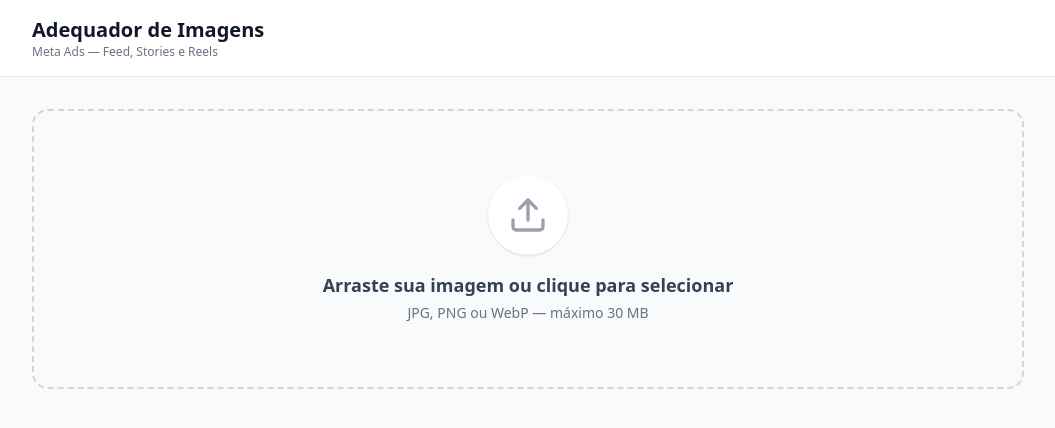
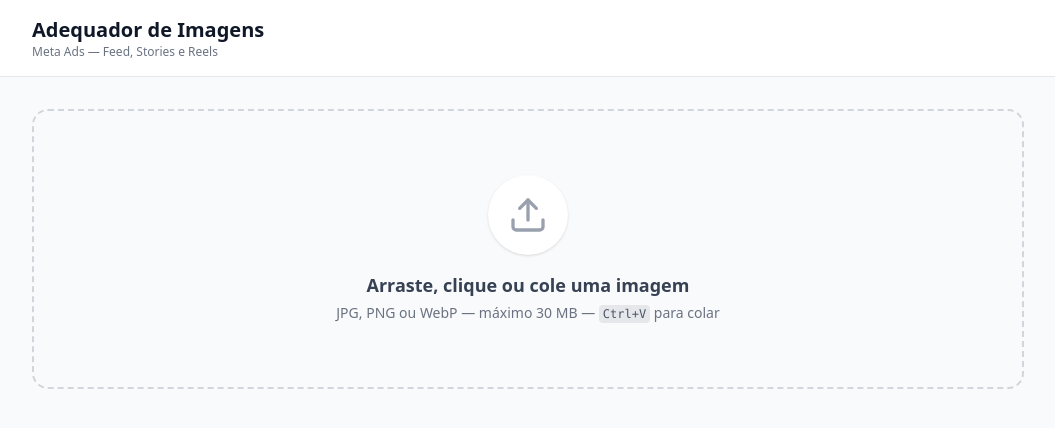
Before and after one commit to thiagosansi/adequadordeimagens, a Next.js app: page / in a window 1280 px wide. Shown: the top 428 px of the page, without its empty margins (112-1167 px from the left). Built offline with nearby package versions, Linux system fonts and the light colour scheme.

Commit message:
feat(upload): support paste from clipboard with Ctrl+V

```diff
--- a/src/components/image-uploader.tsx
+++ b/src/components/image-uploader.tsx
@@ -1,7 +1,7 @@
 'use client'
 
-import { useRef, useState } from 'react'
-import { Upload, ImageIcon } from 'lucide-react'
+import { useRef, useState, useEffect } from 'react'
+import { Upload, ImageIcon, Clipboard } from 'lucide-react'
 import { cn } from '@/lib/utils'
 
 type Props = {
@@ -12,6 +12,7 @@ const ACCEPTED_TYPES = ['image/jpeg', 'image/png', 'image/webp']
 
 export function ImageUploader({ onImageLoad }: Props) {
   const [isDragging, setIsDragging] = useState(false)
+  const [isPasting, setIsPasting] = useState(false)
   const [error, setError] = useState<string | null>(null)
   const inputRef = useRef<HTMLInputElement>(null)
 
@@ -35,9 +36,36 @@ export function ImageUploader({ onImageLoad }: Props) {
   function handleChange(e: React.ChangeEvent<HTMLInputElement>) {
     const file = e.target.files?.[0]
     if (file) handleFile(file)
-    // Reset input so the same file can be re-selected
     e.target.value = ''
   }
+
+  // Global paste listener — works anywhere on the page, not just when focused
+  useEffect(() => {
+    function handlePaste(e: ClipboardEvent) {
+      const items = e.clipboardData?.items
+      if (!items) return
+
+      for (const item of items) {
+        if (item.kind === 'file' && item.type.startsWith('image/')) {
+          const file = item.getAsFile()
+          if (!file) continue
+          setIsPasting(true)
+          // Rename pasted images since they have no meaningful filename
+          const ext = item.type.split('/')[1] ?? 'png'
+          const namedFile = new File([file], 'imagem-colada.' + ext, { type: item.type })
+          handleFile(namedFile)
+          setTimeout(() => setIsPasting(false), 800)
+          break
+        }
+      }
+    }
+
+    document.addEventListener('paste', handlePaste)
+    return () => document.removeEventListener('paste', handlePaste)
+  // eslint-disable-next-line react-hooks/exhaustive-deps
+  }, [])
+
+  const isActive = isDragging || isPasting
 
   return (
     <div
@@ -46,7 +74,7 @@ export function ImageUploader({ onImageLoad }: Props) {
       aria-label="Área de upload de imagem"
       className={cn(
         'flex flex-col items-center justify-center rounded-2xl border-2 border-dashed p-16 transition-colors cursor-pointer select-none',
-        isDragging
+        isActive
           ? 'border-blue-500 bg-blue-50'
           : 'border-gray-300 bg-gray-50 hover:border-gray-400 hover:bg-gray-100',
       )}
@@ -64,8 +92,10 @@ export function ImageUploader({ onImageLoad }: Props) {
         onChange={handleChange}
       />
       <div className="flex flex-col items-center gap-4 text-center">
-        <div className={cn('rounded-full p-5', isDragging ? 'bg-blue-100' : 'bg-white shadow-sm')}>
-          {isDragging ? (
+        <div className={cn('rounded-full p-5', isActive ? 'bg-blue-100' : 'bg-white shadow-sm')}>
+          {isPasting ? (
+            <Clipboard className="h-10 w-10 text-blue-500" />
+          ) : isDragging ? (
             <ImageIcon className="h-10 w-10 text-blue-500" />
           ) : (
             <Upload className="h-10 w-10 text-gray-400" />
@@ -73,9 +103,19 @@ export function ImageUploader({ onImageLoad }: Props) {
         </div>
         <div>
           <p className="text-lg font-semibold text-gray-700">
-            {isDragging ? 'Solte a imagem aqui' : 'Arraste sua imagem ou clique para selecionar'}
+            {isPasting
+              ? 'Colando imagem...'
+              : isDragging
+              ? 'Solte a imagem aqui'
+              : 'Arraste, clique ou cole uma imagem'}
           </p>
-          <p className="mt-1 text-sm text-gray-500">JPG, PNG ou WebP — máximo 30 MB</p>
+          <p className="mt-1 text-sm text-gray-500">
+            JPG, PNG ou WebP — máximo 30 MB —{' '}
+            <kbd className="rounded bg-gray-200 px-1 py-0.5 font-mono text-xs text-gray-600">
+              Ctrl+V
+            </kbd>{' '}
+            para colar
+          </p>
         </div>
         {error && <p className="text-sm font-medium text-red-600">{error}</p>}
       </div>
```
